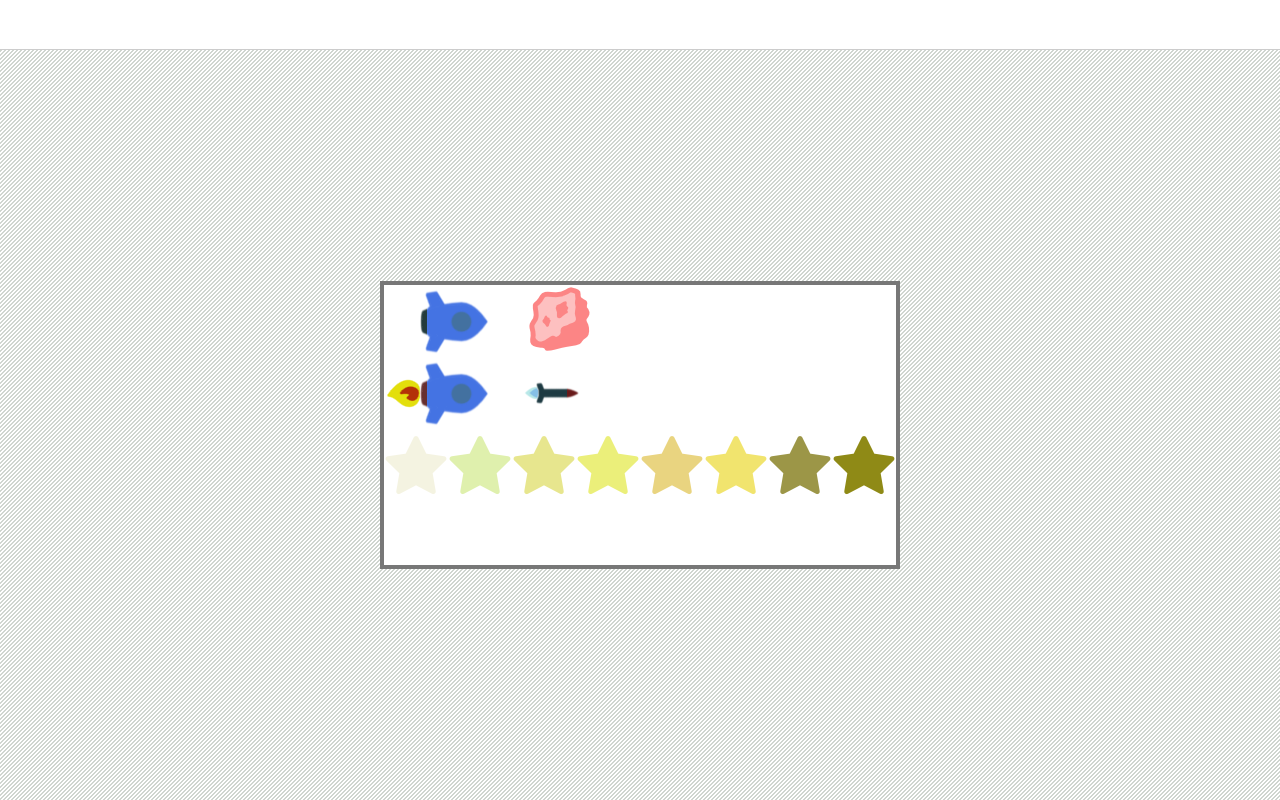
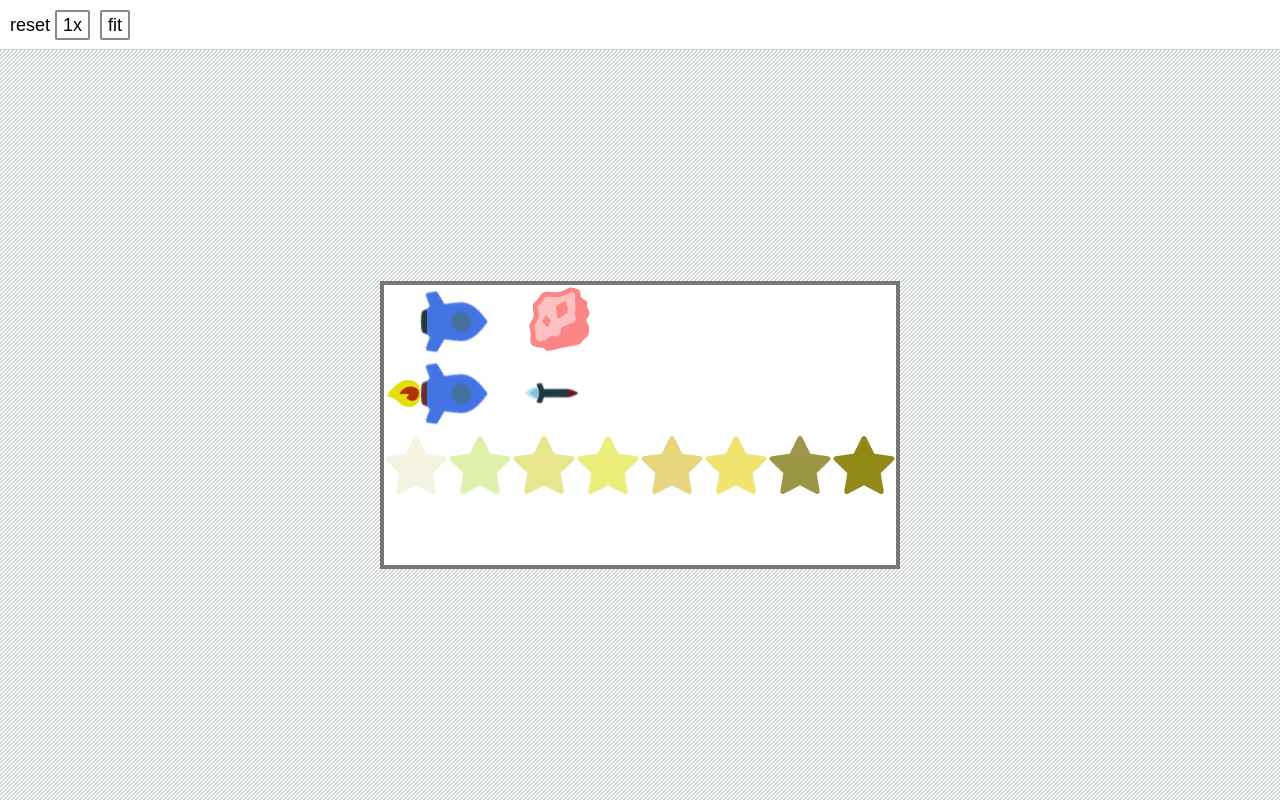
Before and after one commit to michaellaszlo/sprite-helper, a plain HTML site: page index.html in a window 1280 px wide. Drawn offline with Linux system fonts and the light colour scheme.

Commit message:
Make button to reset 1x

```diff
--- a/css/sprite.helper.css
+++ b/css/sprite.helper.css
@@ -1,4 +1,4 @@
-html, body, div, p {
+html, body, div, p, ul {
   margin: 0;
   padding: 0;
 }
@@ -10,14 +10,35 @@ body {
 #wrapper {
 }
 
-#controlPanel {
-  position: fixed;
-  background: #fff;
-  display: none;
-}
-
 #mainCanvas {
   position: fixed;
   background: url(../i/blank.2.png);
   display: none;
 }
+
+#controlPanel {
+  position: fixed;
+  background: #fff;
+  display: none;
+  font-family: sans-serif;
+  font-size: 18px;
+}
+
+ul.buttons {
+  margin: 15px 0 0 10px;
+}
+ul.buttons li {
+  display: inline;
+}
+.button {
+  border: 2px solid #888;
+  border-radius: 2px;
+  display: inline;
+  padding: 3px 6px;
+  cursor: pointer;
+  margin-right: 5px;
+}
+.button:hover {
+  border-color: #444;
+  background: #ffc;
+}
--- a/index.html
+++ b/index.html
@@ -11,7 +11,13 @@
 <body>
 <div id="wrapper">
 
-<div id="controlPanel"></div>
+<div id="controlPanel">
+<ul class="buttons">
+  <li>reset</li>
+  <li><div class="reset button" id="reset1x">1x</div></li>
+  <li><div class="reset button" id="resetFit">fit</div></li>
+</ul>
+</div>
 
 <canvas id="mainCanvas"></canvas>
 
--- a/js/sprite.helper.js
+++ b/js/sprite.helper.js
@@ -135,6 +135,14 @@ SpriteHelper.zoomIn = function () {
 SpriteHelper.zoomOut = function () {
   SpriteHelper.zoomBy(-1);
 };
+SpriteHelper.reset1x = function () {
+  var g = SpriteHelper;
+  g.reset();
+  g.paint();
+};
+SpriteHelper.resetFit = function () {
+  console.log('resetFit');
+};
 
 // Click and drag to pan the canvas.
 SpriteHelper.mouseDownCanvas = function (event) {
@@ -249,6 +257,9 @@ SpriteHelper.load = function () {
   var layout = g.layout,
       panelSize = layout.panel.content + layout.panel.border;
 
+  $('#reset1x').mousedown(g.reset1x);
+  $('#resetFit').mousedown(g.resetFit);
+
   var resize = function () {
     canvas.style.top = panelSize + 'px';
     canvas.height = $(window).height() - panelSize;
```
Also changed, not shown: 1 other file.
